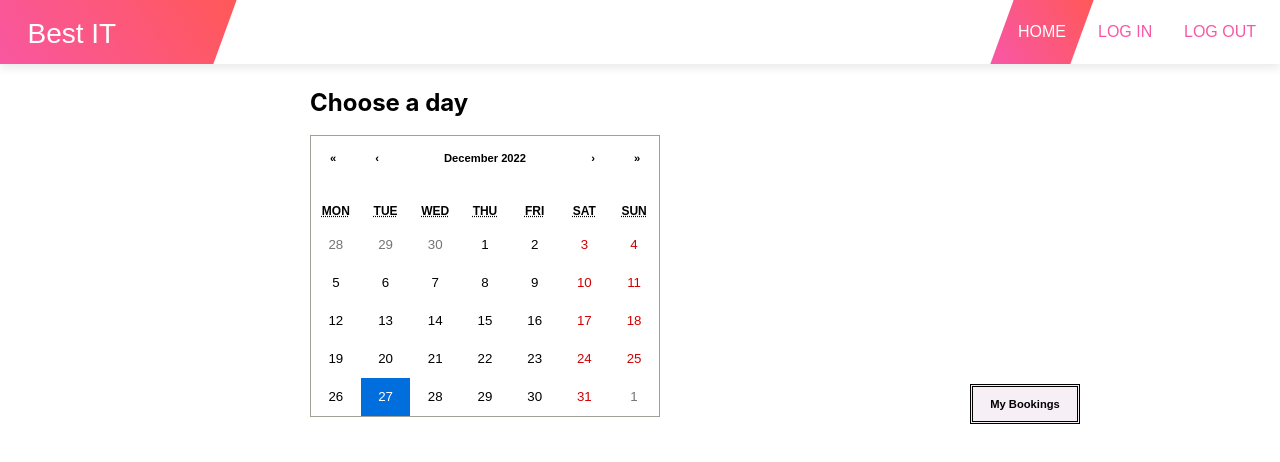
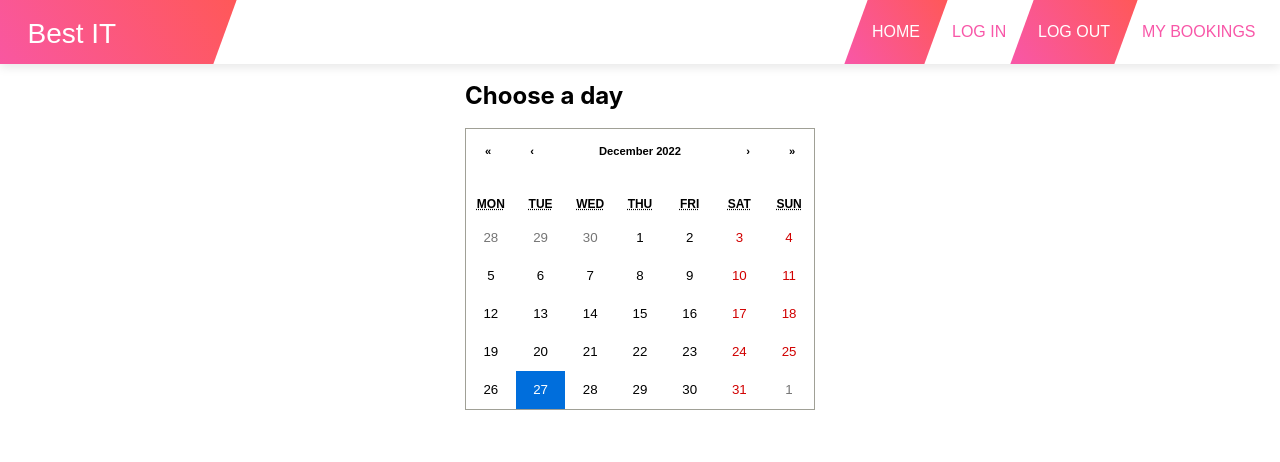
Before and after one commit to georgianastanea/front-deskbooking, a React (Create React App) app: page /calendar in a window 1280 px wide. Shown: the top 462 px of the page. Built offline with nearby package versions, Linux system fonts and the light colour scheme; no server answers.

Commit message:
e ok pana la tabel

```diff
--- a/src/components/navbar/Navbar.js
+++ b/src/components/navbar/Navbar.js
@@ -3,6 +3,22 @@ import React, { useEffect, useState } from "react";
 import axios from 'axios';
 
 export function NavBar() {
+  const [activeUserId, setActiveUserId] = useState(null);
+
+  const getId = async () =>
+  {
+    const res = await axios.get('/users/active', {
+    responseType: 'text',
+    transformResponse: [v => v]
+  });
+
+    let myJson = JSON.parse(res.data);
+    setActiveUserId(myJson[0].id);
+  }
+    getId();
+    console.log("active user " + activeUserId);
+
+    let bookingUrl = "http://localhost:3000/bookings/user/" + activeUserId;
 
   return (
     <nav id="nav">
@@ -29,9 +45,15 @@ export function NavBar() {
           </span>
         </a>
 
-        <a href="http://localhost:8080/logout" class="nav-link">
+        <a href="http://localhost:8080/logout" class="nav-link active">
           <span class="nav-link-span">
             <span class="u-nav">Log Out</span>
+          </span>
+        </a>
+
+        <a href={bookingUrl} class="nav-link ">
+          <span class="nav-link-span">
+            <span class="u-nav">My bookings</span>
           </span>
         </a>
 
--- a/src/pages/CalendarPage.js
+++ b/src/pages/CalendarPage.js
@@ -3,12 +3,13 @@ import styles from "./officesPage.module.scss";
 import Calendar from "react-calendar";
 import "react-calendar/dist/Calendar.css";
 import { Link } from "react-router-dom";
-
+import axios from 'axios';
 import { useNavigate } from "react-router-dom";
 
 function CalendarPage() {
   const [date, setDate] = useState(new Date());
   const navigate = useNavigate();
+  const [activeUserId, setActiveUserId] = useState(null);
 
   const onDateChange = (newDate) => {
     setDate(newDate);
@@ -25,6 +26,8 @@ function CalendarPage() {
 
   }
 
+
+
   return (
     <div style={{ display: "flex" }}>
       <div style={{ margin: "auto" }}>
@@ -40,7 +43,7 @@ function CalendarPage() {
 
         </div>
       </div>
-      <button
+      {/* <button
           onClick={handleSeeBookings}
           style={{
             width: "110px",
@@ -53,7 +56,7 @@ function CalendarPage() {
           }}
         >
           My Bookings
-        </button>
+        </button> */}
     </div>
   );
 }
--- a/src/pages/OfficesPage.js
+++ b/src/pages/OfficesPage.js
@@ -45,6 +45,8 @@ function OfficesPage() {
         officeNumber = 200 + selectedOffice;
       }
   }
+
+
 
   const onCLickSelectOffice = (id) => {
     setSelectedOffice(id);
@@ -134,7 +136,6 @@ function OfficesPage() {
         </button>
       </div>
       </div>
-
     </div>
   );
 }
```
